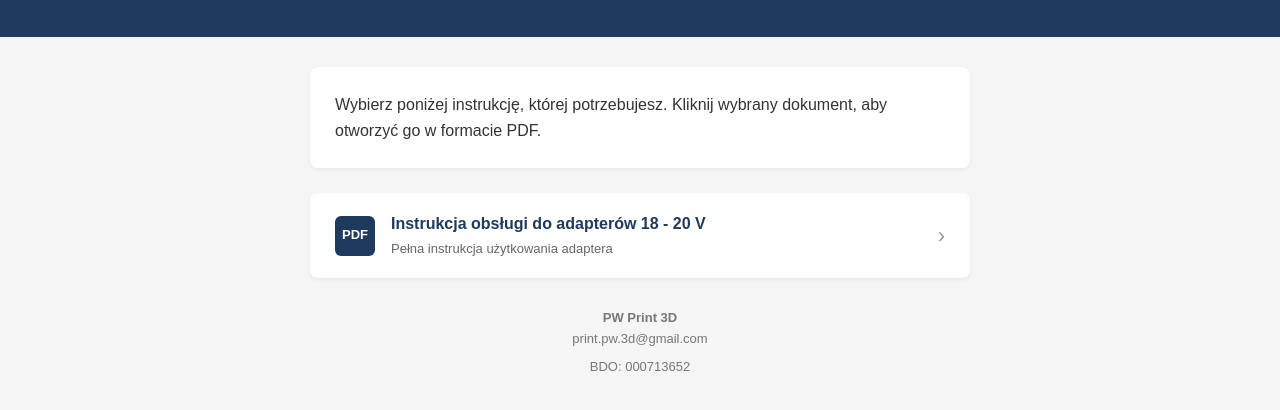
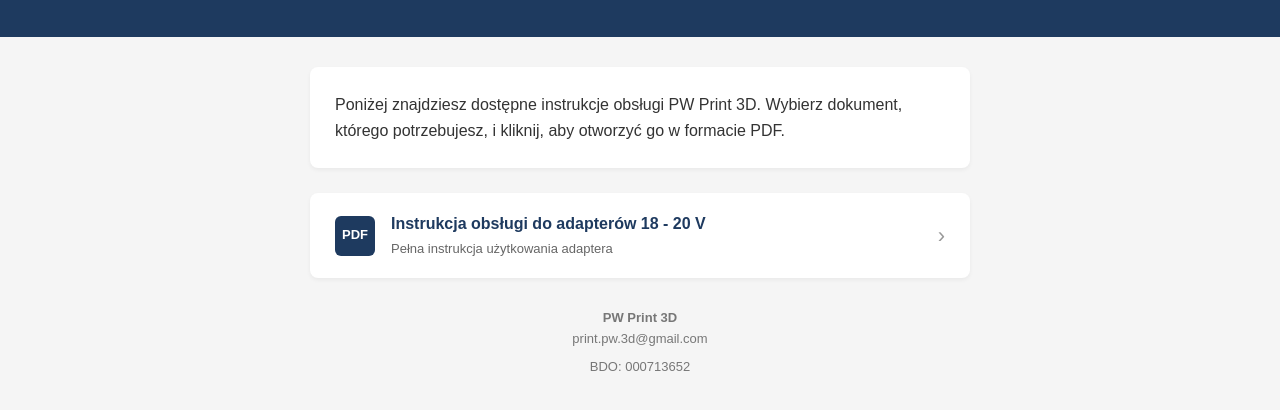
Before and after one commit to printpw3d/pwprint3d.github.io, a plain HTML site: page index.html in a window 1280 px wide. Shown: the part 134-544 px from the top of the page. Drawn offline with Linux system fonts and the light colour scheme.

Commit message:
Update index.html

```diff
--- a/index.html
+++ b/index.html
@@ -43,8 +43,8 @@
 </div>
 <div class="container">
   <div class="intro">
-    <p>Wybierz poniżej instrukcję, której potrzebujesz.
-           Kliknij wybrany dokument, aby otworzyć go w formacie PDF.</p>
+    <p>Poniżej znajdziesz dostępne instrukcje obsługi PW Print 3D.
+           Wybierz dokument, którego potrzebujesz, i kliknij, aby otworzyć go w formacie PDF.</p>
   </div>
   <div class="documents">
     <a href="Instrukcja_obslugi_Adaptery_PW_Print_3d.pdf" class="doc-link" target="_blank">
```
